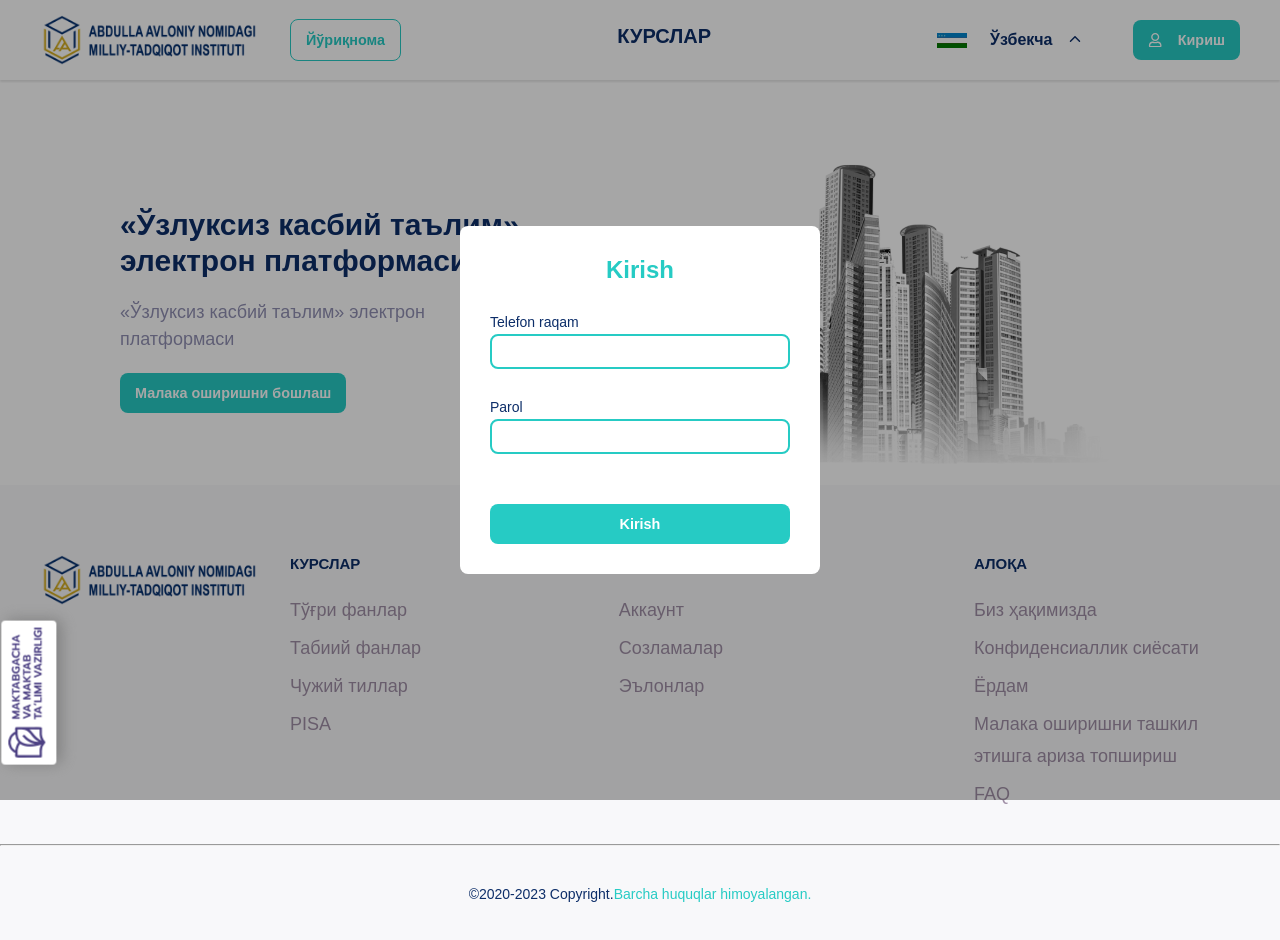
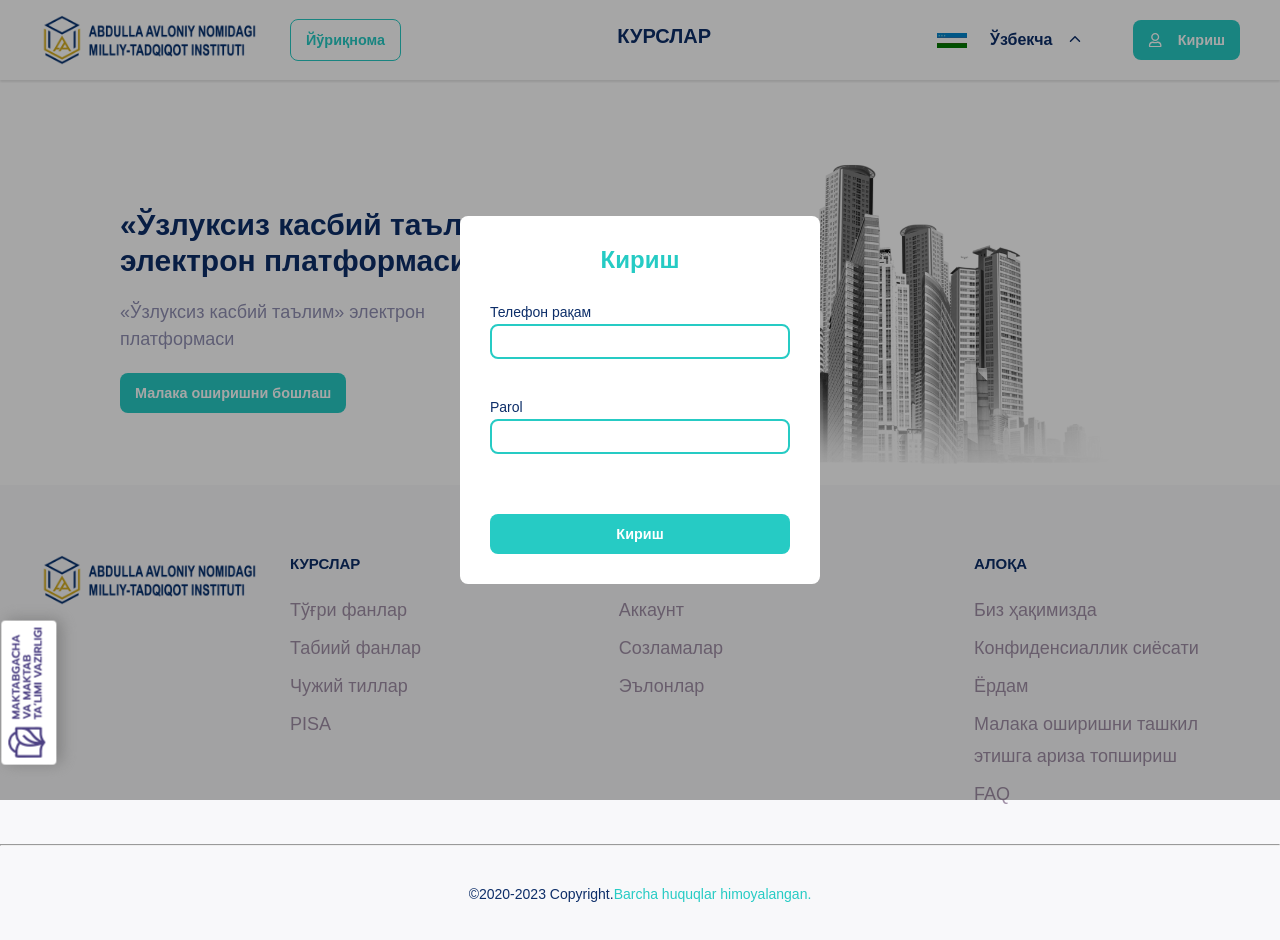
Before and after one commit to jahongiry/donstroy, a React (Vite) app: page / in a window 1280 px wide. Both pictures are taken after a click on the button "Кириш". Built offline with nearby package versions, Linux system fonts and the light colour scheme.

Commit message:
donstroy I fixed form in login page

```diff
--- a/package.json
+++ b/package.json
@@ -15,6 +15,7 @@
     "lucide-react": "^0.363.0",
     "react": "^18.2.0",
     "react-dom": "^18.2.0",
+    "react-hook-form": "^7.51.1",
     "react-icons": "^5.0.1",
     "react-redux": "^9.1.0"
   },
--- a/src/components/login/Login.jsx
+++ b/src/components/login/Login.jsx
@@ -1,29 +1,69 @@
 import { motion } from 'framer-motion'
 import { useState } from 'react'
+import { useForm } from 'react-hook-form'
+import { TiWarningOutline } from 'react-icons/ti'
 import { useSelector } from 'react-redux'
 import { selectTranslations } from '../../slices/LanguageSlice'
 import styles from './Login.module.css'
 export const Login = ({ setShowLogin }) => {
 	const [showPassword, setShowPassword] = useState(false)
-	const tranlatioins = useSelector(selectTranslations)
+	const translatioins = useSelector(selectTranslations)
+	const {
+		register,
+		handleSubmit,
+		formState: { errors, isLoading },
+		watch,
+	} = useForm()
+	const onsubmit = data => {
+		console.log(data)
+	}
 	return (
 		<>
 			<motion.form
 				initial={{ opacity: '0', top: '-100vh' }}
 				animate={{ opacity: '1', top: '50%' }}
 				className={styles.form}
+				onSubmit={handleSubmit(onsubmit)}
 			>
-				<h2>Kirish</h2>
+				<h2>{translatioins.login.login}</h2>
 				<label>
-					<span>Telefon raqam</span>
-					<input type='text' />
+					<span>{translatioins.login.phoneNumber}</span>
+					<input
+						type='text'
+						{...register('email', {
+							required: translatioins.login.emailError1,
+							validate: value => {
+								if (!value.includes('@')) {
+									return translatioins.login.emailError2
+								}
+								return true
+							},
+						})}
+					/>
+					<p>
+						{errors.email ? <TiWarningOutline /> : <></>}
+						{errors.email?.message}
+					</p>
 				</label>
 				<label>
 					<span>Parol</span>
-					<input type={showPassword ? 'text' : 'password'} />
+					<input
+						type={showPassword ? 'text' : 'password'}
+						{...register('password', {
+							required: translatioins.login.passwordError1,
+							minLength: {
+								value: 4,
+								message: translatioins.login.passwordError2,
+							},
+						})}
+					/>
+					<p>
+						{errors.password ? <TiWarningOutline /> : <></>}
+						{errors.password?.message}
+					</p>
 				</label>
-				<button type='submit' className='btn_full'>
-					Kirish
+				<button type='submit' className='btn_full' disabled={isLoading}>
+					{translatioins.login.login}
 				</button>
 			</motion.form>
 			<motion.div
--- a/src/components/login/Login.module.css
+++ b/src/components/login/Login.module.css
@@ -12,7 +12,7 @@
 	align-items: center;
 	gap: 50px;
 	border-radius: 8px;
-	transition: .5s;
+	transition: 0.5s;
 }
 .form h2 {
 	color: var(--color-light-blue);
@@ -40,7 +40,15 @@ form button {
 	top: -20px;
 	color: var(--color-dark-blue);
 }
-
+.form label p {
+	display: flex;
+	justify-content: flex-start;
+	align-items: center;
+	gap: 10px;
+	font-size: 12px;
+	color: red;
+	padding: 10px 0 0;
+}
 .dark {
 	position: fixed;
 	top: 0;
@@ -50,7 +58,7 @@ form button {
 	height: 100vh;
 	background-color: rgba(0, 0, 0, 0.35);
 	cursor: pointer;
-	transition: .5s;
+	transition: 0.5s;
 }
 
 @media (max-width: 440px) {
--- a/src/locales/kril.json
+++ b/src/locales/kril.json
@@ -30,6 +30,15 @@
 		],
 		"button": "Йўриқнома"
 	},
+	"login": {
+		"login": "Кириш",
+		"phoneNumber": "Телефон рақам",
+		"password": "Парол",
+		"emailError1": "Эмаилни киритиш шарт",
+		"emailError2": "Эмаил манзилда '@' белгиси бўлиши шарт",
+		"passwordError1": "Паролни киритиш шарт",
+		"passwordError2": "Парол камида 4 белгидан иборат бўлиши шарт"
+	},
 	"mainPage": {
 		"title": "«Ўзлуксиз касбий таълим» электрон платформаси",
 		"p": "«Ўзлуксиз касбий таълим» электрон платформаси",
--- a/src/locales/lotin.json
+++ b/src/locales/lotin.json
@@ -33,7 +33,11 @@
 	"login": {
 		"login": "Kirish",
 		"phoneNumber": "Telefon raqam",
-		"password": "Parol"
+		"password": "Parol",
+		"emailError1": "Emailni kiritish shart",
+		"emailError2": "Email manzilda '@' belgisi bo'lishi shart",
+		"passwordError1": "Parolni kiritish shart",
+		"passwordError2": "Parol kamida 4 belgidan iborat bo'lishi shart"
 	},
 	"mainPage": {
 		"title": "«Uzluksiz kasbiy ta’lim» elektron platformasi",
--- a/src/locales/ru.json
+++ b/src/locales/ru.json
@@ -35,6 +35,15 @@
 		],
 		"button": "Руководство"
 	},
+	"login": {
+		"login": "Вход",
+		"phoneNumber": "Номер телефона",
+		"password": "Пароль",
+		"emailError1": "Требуется ввести email",
+		"emailError2": "Email должен содержать символ '@' в адресе",
+		"passwordError1": "Требуется ввести пароль",
+		"passwordError2": "Пароль должен содержать не менее 4 символов"
+	},
 	"footer": {
 		"title1": {
 			"title": "КУРСЫ",
```
Also changed, not shown: 1 other file (tests, documents, lock files or other folders).
